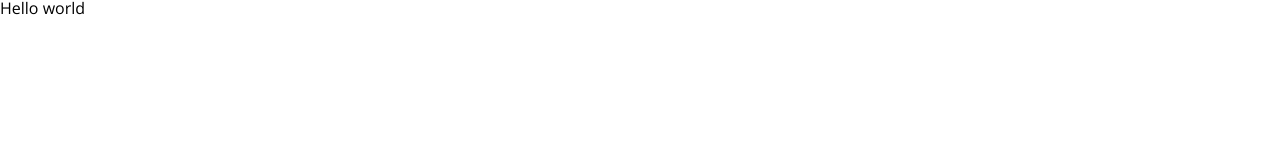
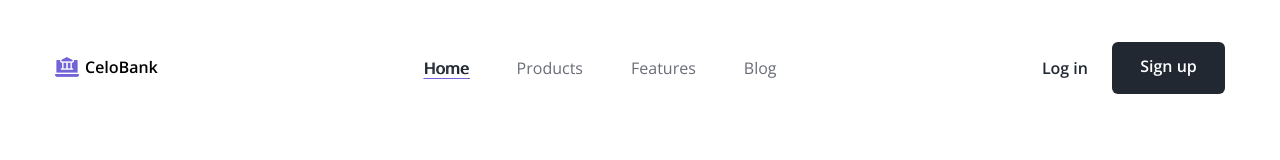
Before and after one commit to ducngohung/f8-project-05, a plain HTML site: page index.html in a window 1280 px wide. Drawn offline with nearby package versions, Linux system fonts and the light colour scheme.

Commit message:
header - menu

```diff
--- a/assets/css/style.css
+++ b/assets/css/style.css
@@ -33,3 +33,99 @@ button {
   font-size: inherit;
   font-family: inherit;
 }
+
+/* common CSS */
+.container {
+  width: 1170px;
+  max-width: calc(100% - 48px);
+  margin: 0 auto;
+}
+
+a {
+  text-decoration: none;
+}
+
+.btn {
+  width: 149px;
+  height: 58px;
+  border-radius: 8px;
+  background: var(--primary-color);
+  color: #fff;
+  text-align: center;
+  font-size: 1.6rem;
+  font-weight: 600;
+  line-height: 2.8rem; /* 175% */
+}
+
+/* Header CSS */
+.header {
+  margin-top: 42px;
+}
+
+.header-menu {
+  display: flex;
+  align-items: center;
+  justify-content: space-between;
+}
+
+.header-button {
+  display: flex;
+  align-items: center;
+  justify-content: center;
+}
+
+.header-button__login {
+  color: #212832;
+  font-size: 1.6rem;
+  font-weight: 600;
+  line-height: 2.8rem; /* 175% */
+  margin-right: 24px;
+}
+
+.header-button_btn {
+  width: 113px;
+  height: 52px;
+  flex-shrink: 0;
+  border-radius: 6px;
+  background: #212832;
+  line-height: 4.8rem;
+}
+
+.header-nav {
+  /* margin-left: 70px; */
+}
+
+.header-nav__list {
+  display: flex;
+  align-items: center;
+  /* column-gap: 48px; */
+}
+
+.header-nav__item {
+  /* 175% */
+}
+
+.header-nav__item {
+  padding: 8px 24px;
+  color: #696d76;
+  text-align: center;
+  font-size: 1.6rem;
+  font-weight: 400;
+  line-height: 2.8rem;
+}
+
+.header-nav__item--active,
+.header-nav__item:hover {
+  color: #212832;
+  text-shadow: 1px 0 0 currentColor;
+  position: relative;
+  text-decoration: underline;
+  text-underline-offset: 4px;
+  text-decoration-color: var(--primary-color);
+}
+
+/* .header-nav__item--active::after {
+    content: "";
+    position: absolute;
+
+} */
--- a/index.html
+++ b/index.html
@@ -97,6 +97,43 @@
     <meta name="theme-color" content="#ffffff" />
   </head>
   <body>
-    <h1>Hello world</h1>
+    <!-- Header -->
+    <header class="header">
+      <div class="container">
+        <!-- menu -->
+        <div class="header-menu">
+          <!-- logo -->
+          <div class="header-logo">
+            <img src="assets/img/Logo.png" alt="" />
+          </div>
+          <!-- Navigation Bar -->
+          <nav class="header-nav">
+            <ul class="header-nav__list">
+              <li>
+                <a href="#!" class="header-nav__item header-nav__item--active">
+                  Home</a
+                >
+              </li>
+              <li>
+                <a href="#!" class="header-nav__item">Products</a>
+              </li>
+              <li>
+                <a href="#!" class="header-nav__item">Features</a>
+              </li>
+              <li>
+                <a href="#!" class="header-nav__item">Blog</a>
+              </li>
+            </ul>
+          </nav>
+          <!-- Button -->
+          <div class="header-button">
+            <a href="#!" class="header-button__login">Log in</a>
+            <a href="#!" class="header-button_btn btn">Sign up</a>
+          </div>
+        </div>
+        <!-- hero -->
+        <!-- <h1>Hero here</h1> -->
+      </div>
+    </header>
   </body>
 </html>
```
Also changed, not shown: assets/img/Logo.png (added).
